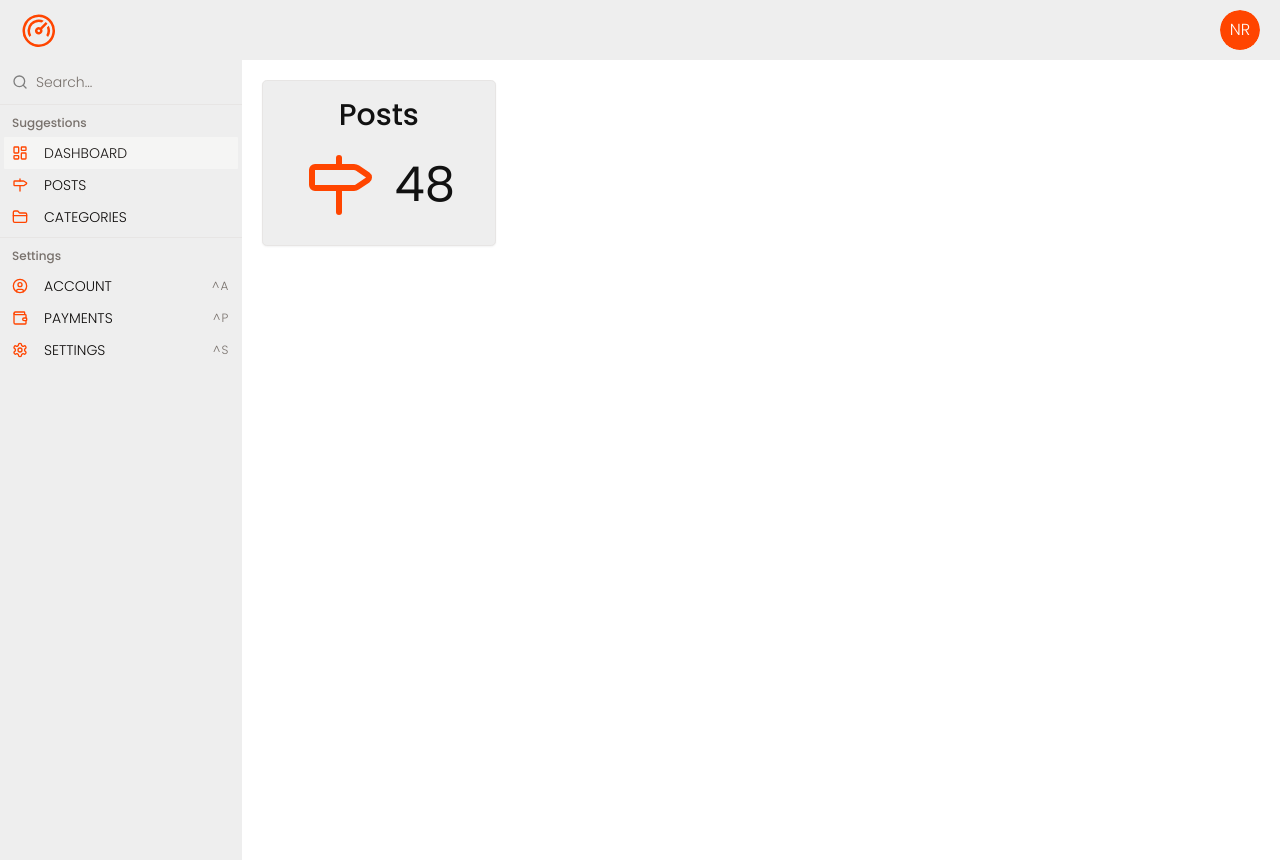
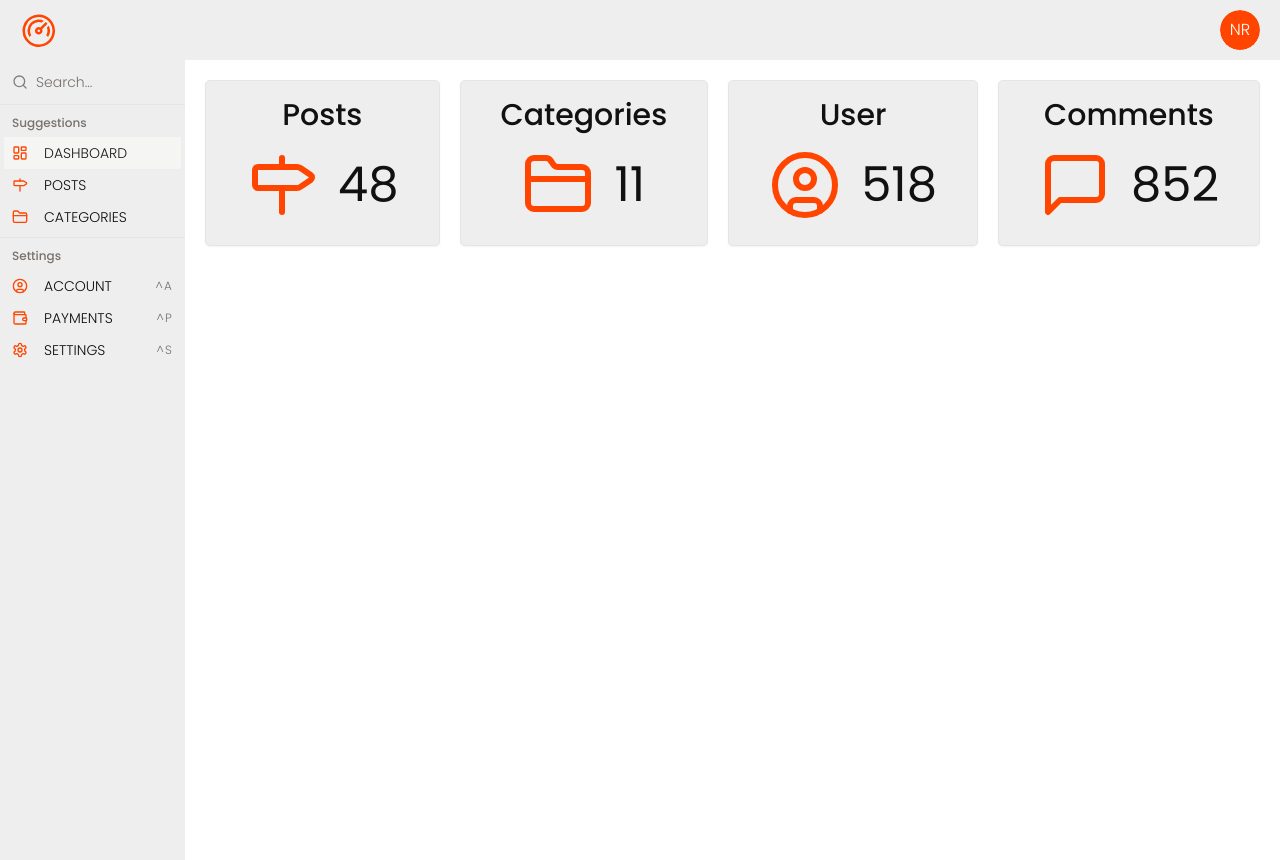
Before and after one commit to Nimira43/Tabularium, a Next.js app: page / in a window 1280 px wide. Built offline with nearby package versions, Linux system fonts and the light colour scheme; a web font is replaced by a local one.

Commit message:
Passing DashboardCards into Home.

```diff
--- a/app/page.tsx
+++ b/app/page.tsx
@@ -1,5 +1,5 @@
 import DashboardCard from '@/components/dashboard/DashboardCard'
-import { Milestone } from 'lucide-react'
+import { FolderClosed, MessageSquare, Milestone, UserCircle } from 'lucide-react'
 
 export default function Home() {
   return (
@@ -10,6 +10,21 @@ export default function Home() {
           count={48}
           icon={<Milestone className='text-main' size={72} />}
         />
+        <DashboardCard
+          title='Categories'
+          count={11}
+          icon={<FolderClosed className='text-main' size={72} />}
+        />
+        <DashboardCard
+          title='User'
+          count={518}
+          icon={<UserCircle className='text-main' size={72} />}
+        />
+        <DashboardCard
+          title='Comments'
+          count={852}
+          icon={<MessageSquare className='text-main' size={72} />}
+        />
       </div>
     </>
   )
--- a/components/dashboard/DashboardCard.tsx
+++ b/components/dashboard/DashboardCard.tsx
@@ -1,5 +1,5 @@
 import { Card, CardContent } from '../ui/card'
-import { LucideIcon, Milestone } from 'lucide-react'
+import { LucideIcon } from 'lucide-react'
 
 interface DashboardCardProps {
   title: string
```
